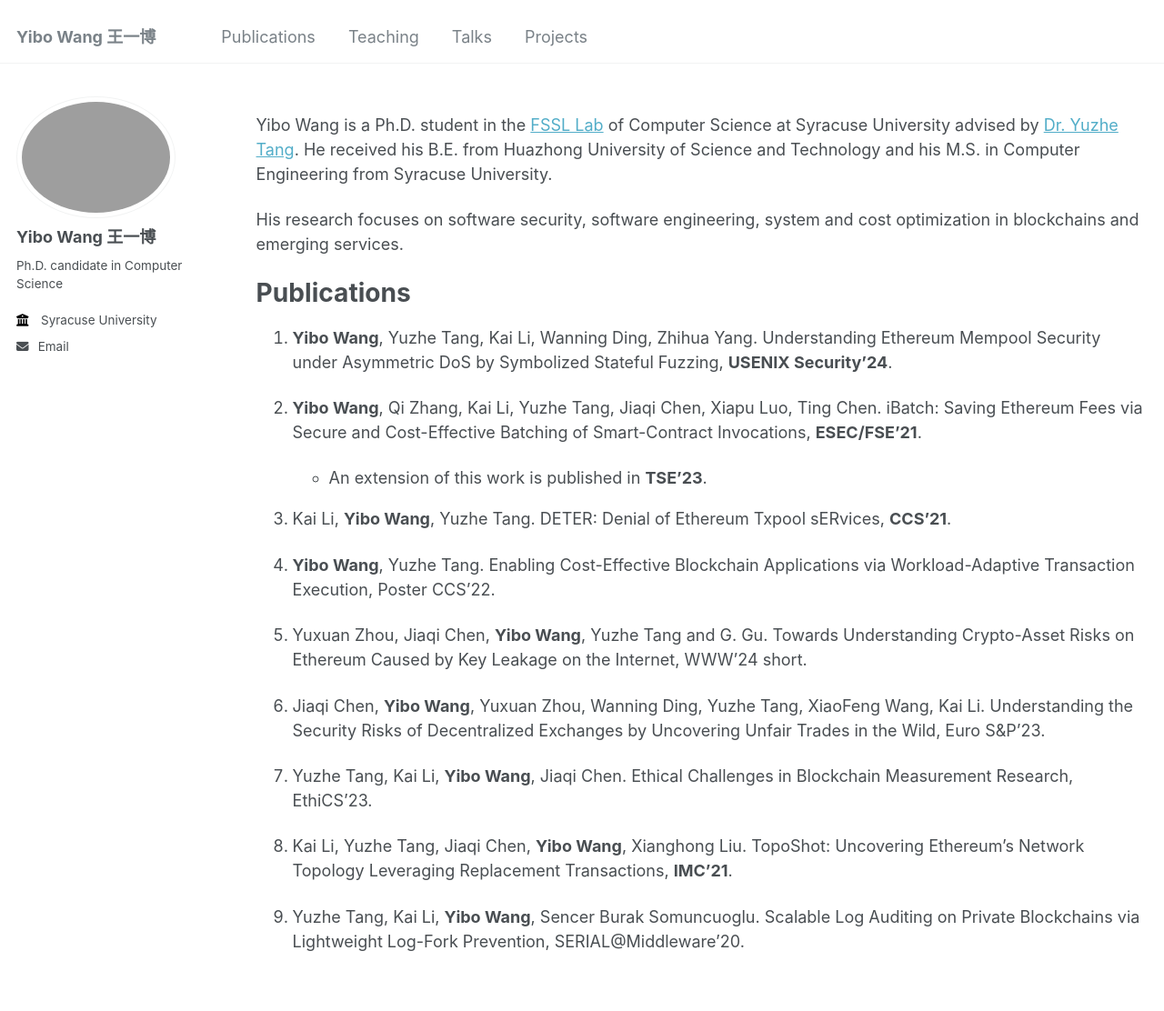
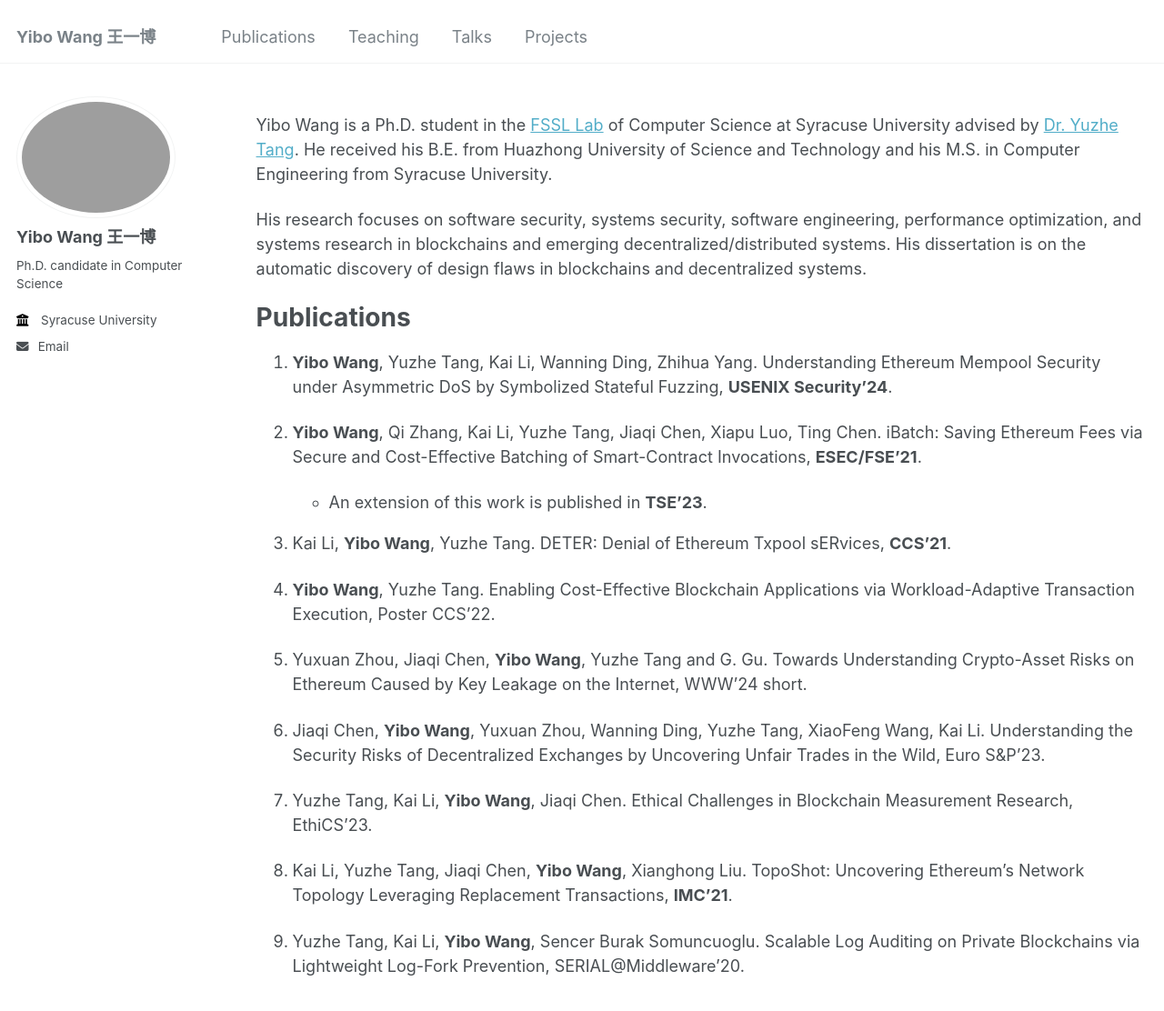
Before and after one commit to wangyibo0308/wangyibo0308.github.io, a Jekyll site: the page built from _pages/about.md, in a window 1280 px wide and 1297 px high. Shown: the top 1112 px of the window at 91% size. Built offline with Jekyll 4.4.1, drawn with Linux system fonts in a browser that asks for light colours.

Commit message:
Update about.md

```diff
--- a/_pages/about.md
+++ b/_pages/about.md
@@ -11,7 +11,7 @@ redirect_from:
 
 Yibo Wang is a Ph.D. student in the [FSSL Lab](https://tristartom.github.io/members.html) of Computer Science at Syracuse University advised by [Dr. Yuzhe Tang](https://tristartom.github.io/index.html). He received his B.E. from Huazhong University of Science and Technology and his M.S. in Computer Engineering from Syracuse University.
 
-His research focuses on software security, software engineering, system and cost optimization in blockchains and emerging services.
+His research focuses on software security, systems security, software engineering, performance optimization, and systems research in blockchains and emerging decentralized/distributed systems. His dissertation is on the automatic discovery of design flaws in blockchains and decentralized systems.
 
 Publications
 ======
```
